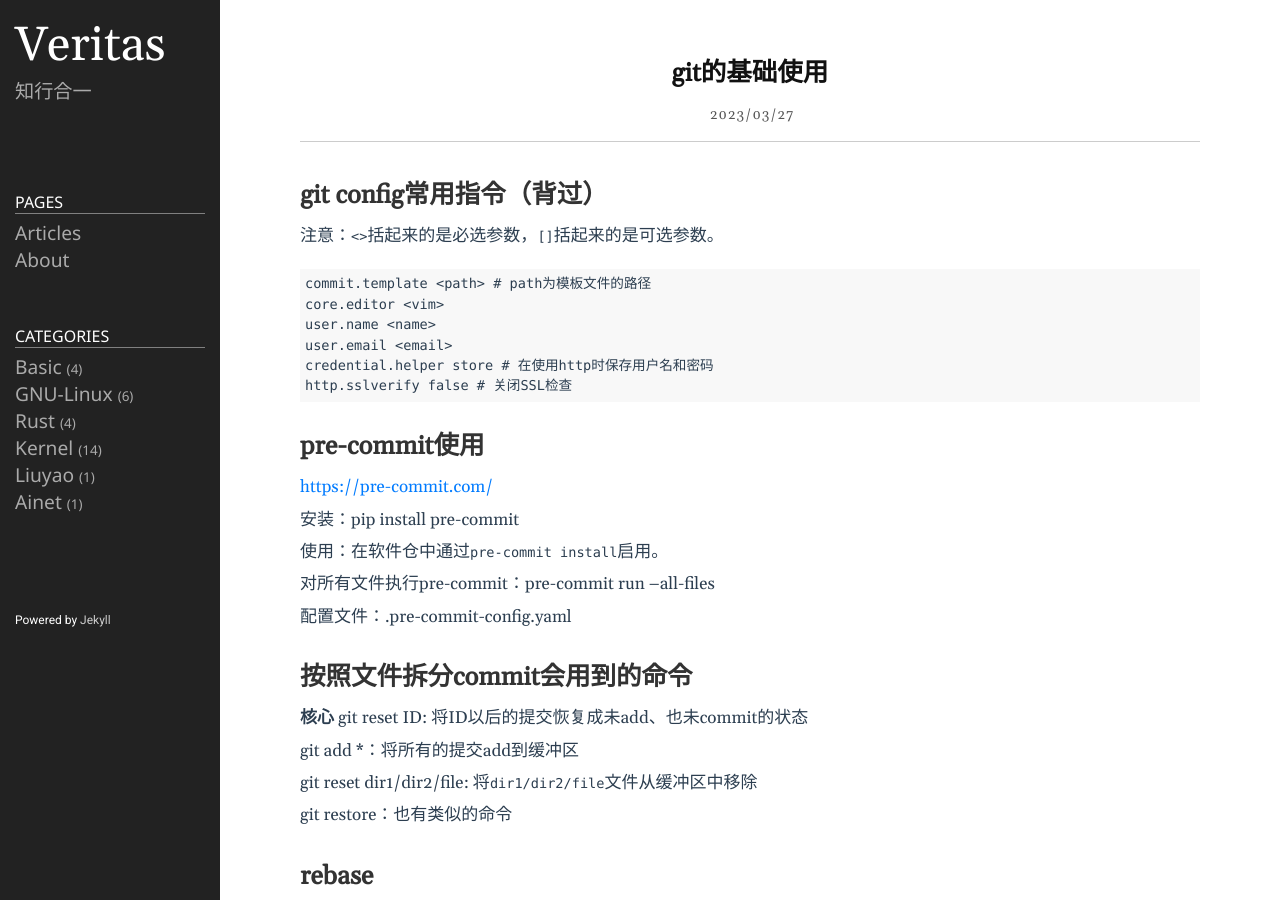
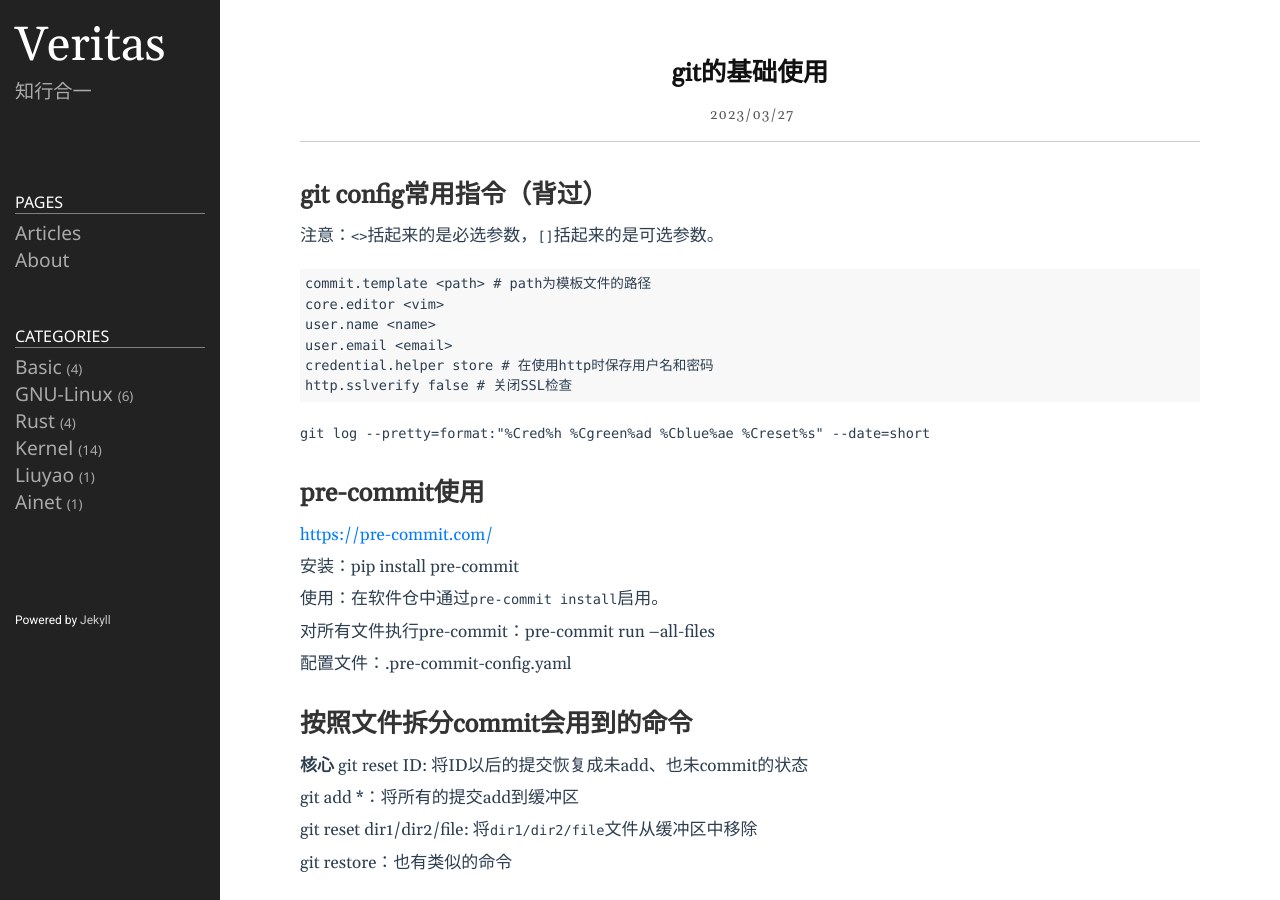
Before and after one commit to lclgo/lclgo.github.io, a Jekyll site: the page built from _posts/2023-03-28-git.md, in a window 1280 px wide and 900 px high. Built offline with Jekyll 4.4.1, drawn with Linux system fonts in a browser that asks for light colours.

Commit message:
Update 2023-03-28-git.md

````diff
--- a/_posts/2023-03-28-git.md
+++ b/_posts/2023-03-28-git.md
@@ -17,6 +17,8 @@ user.email <email>
 credential.helper store # 在使用http时保存用户名和密码
 http.sslverify false # 关闭SSL检查
 ```
+
+`git log --pretty=format:"%Cred%h %Cgreen%ad %Cblue%ae %Creset%s" --date=short`
 
 ## pre-commit使用
 
````
